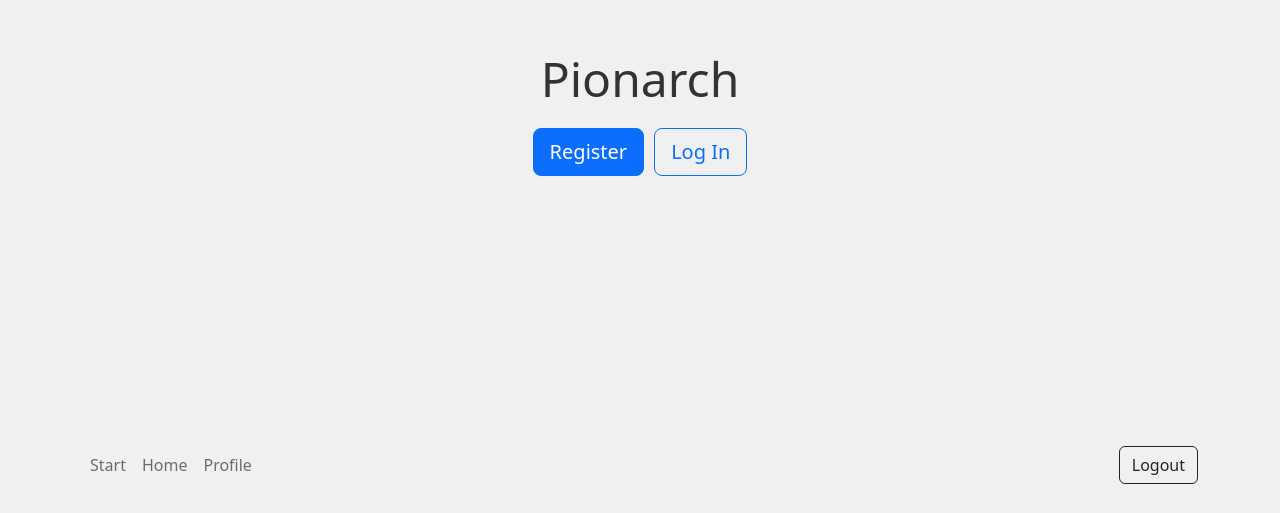
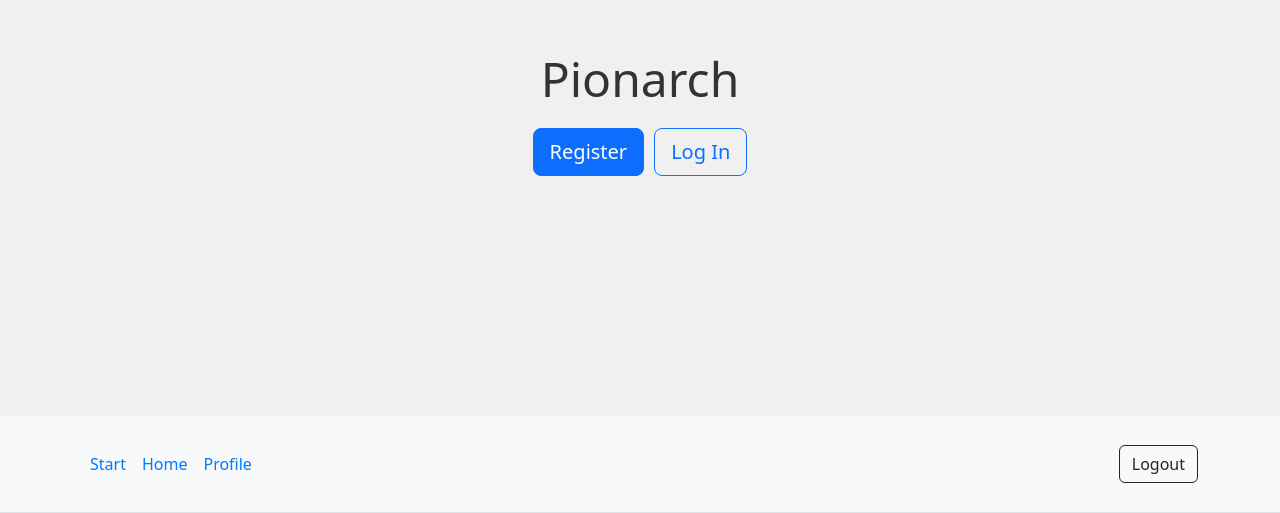
Before and after one commit to Aflorczyk51/Pionarch, a React (Create React App) app in the folder frontend/: page / in a window 1280 px wide. Shown: the part 287-800 px from the top of the page. Built offline with nearby package versions, Linux system fonts and the light colour scheme; no server answers.

Commit message:
More navbar tweaks, timesheet hours

```diff
--- a/frontend/src/components/Navbar.css
+++ b/frontend/src/components/Navbar.css
@@ -7,23 +7,16 @@
 
 .custom-navbar {
   background-color: #f8f9fa; /* Default Bootstrap background color */
-  border-bottom: 1px solid #000000; /* Black border at the bottom of the Navbar */
+  border-bottom: 1px solid #dee2e6; /* Default Bootstrap border at the bottom of the Navbar */
   position: static; /* Reset position to static */
 }
 
 .custom-navbar .nav-link {
   color: #007bff; /* Default Bootstrap link color */
-  padding: 0.75rem 1.5rem; /* Adjusted padding for links */
-  font-size: 1.25rem; /* Adjusted font size for links */
+  padding: 0.5rem 1rem; /* Default Bootstrap padding for links */
+  font-size: 1rem; /* Default Bootstrap font size for links */
   text-align: center;
-}
-
-.custom-navbar .nav-link-start {
-  border-right: 1px solid #000000; /* Add black border to the right of the Start button */
-}
-
-.custom-navbar .nav-link-home {
-  border-left: 1px solid #000000; /* Add black border to the left of the Home button */
+  border-left: none; /* Remove the border from links */
 }
 
 .custom-navbar .nav-link:hover {
--- a/frontend/src/components/navbar.js
+++ b/frontend/src/components/navbar.js
@@ -1,9 +1,10 @@
 import React from "react";
 import Container from 'react-bootstrap/Container';
 import Nav from 'react-bootstrap/Nav';
+import Button from 'react-bootstrap/Button';
 import ReactNavbar from 'react-bootstrap/Navbar';
-import Button from 'react-bootstrap/Button';
 import { useNavigate } from 'react-router-dom';
+import './Navbar.css'; // Import your custom CSS file
 
 // Here, we display our Navbar
 export default function Navbar() {
@@ -17,14 +18,13 @@ export default function Navbar() {
     // Redirect to the login page
     navigate("/login");
   };
-
   return (
     <ReactNavbar className="custom-navbar" fixed="bottom">
       <Container>
         <Nav className="me-auto">
-          <Nav.Link href="/" className="nav-link-start">Start</Nav.Link>
-          <Nav.Link href="/home" className="nav-link-home">Home</Nav.Link>
-          <Nav.Link href="/privateUserProfile" className="nav-link-profile">Profile</Nav.Link>
+          <Nav.Link href="/">Start</Nav.Link>
+          <Nav.Link href="/home">Home</Nav.Link>
+          <Nav.Link href="/privateUserProfile">Profile</Nav.Link>
         </Nav>
         <Button variant="outline-dark" onClick={handleLogout}>Logout</Button>
       </Container>
--- a/frontend/src/components/pages/timesheetDetails.js
+++ b/frontend/src/components/pages/timesheetDetails.js
@@ -4,7 +4,6 @@ import Button from 'react-bootstrap/Button';
 import axios from 'axios';
 
 function EditTimesheet() {
-  // Assume your timesheet data structure includes a unique identifier (e.g., timesheetId)
   const { id } = useParams();
 
   const [dailyHours, setDailyHours] = useState({
@@ -18,15 +17,13 @@ function EditTimesheet() {
   });
 
   useEffect(() => {
-    // Fetch timesheet data when the component mounts
     const fetchTimesheet = async () => {
       try {
         const response = await axios.get(`${process.env.REACT_APP_BACKEND_SERVER_URI}/timesheets/timesheets/${id}`);
-        const timesheetData = response.data; // Adjust this based on your actual API response structure
-        setDailyHours(timesheetData); // Update state with timesheet data
+        const timesheetData = response.data;
+        setDailyHours(timesheetData);
       } catch (error) {
         console.error("Error fetching timesheet data:", error);
-        // Handle error as needed
       }
     };
 
@@ -40,13 +37,26 @@ function EditTimesheet() {
     });
   };
 
-  // Add any necessary logic for interacting with the days (e.g., saving changes)
+  const handleSaveChanges = async () => {
+    try {
+      // Calculate the total hours
+      const totalHours = Object.values(dailyHours).reduce((acc, curr) => acc + parseFloat(curr), 0);
+
+      // Send a PUT request to update the timesheet with the new daily hours and total hours
+      await axios.put(`${process.env.REACT_APP_BACKEND_SERVER_URI}/timesheets/timesheets/${id}`, {
+        ...dailyHours,
+        hours: totalHours,
+      });
+      console.log("Changes saved successfully!");
+    } catch (error) {
+      console.error("Error saving changes:", error);
+    }
+  };
 
   return (
     <div>
       <h2>Edit Timesheet for Week</h2>
 
-      {/* Display days and input fields */}
       {Object.keys(dailyHours).map((day) => (
         <div key={day}>
           <p>{day}</p>
@@ -58,8 +68,9 @@ function EditTimesheet() {
         </div>
       ))}
 
-      {/* Add a button to save changes or perform other actions */}
-      <Button variant="primary">Save Changes</Button>
+      <Button variant="primary" onClick={handleSaveChanges}>
+        Save Changes
+      </Button>
     </div>
   );
 }
```
Also changed, not shown: 1 other file (tests, documents, lock files or other folders).
